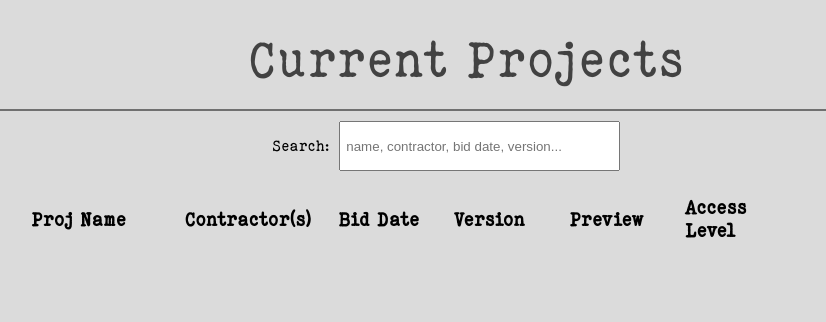
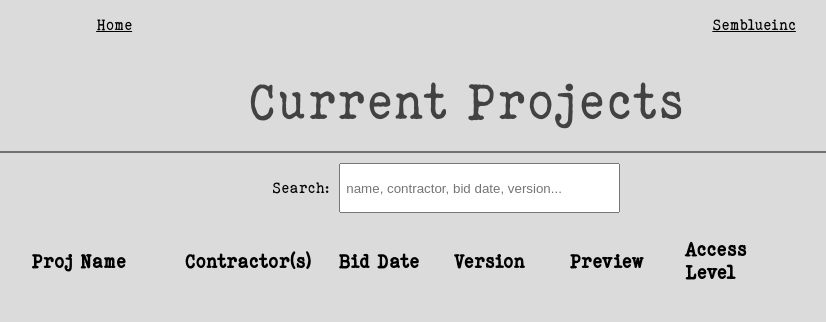
Before and after one commit to wcouture/ViewMyPlans, a website: page site-data/pages/plans.html in a window 1280 px wide. Shown: the whole page, without its empty margins (202-1028 px from the left). Drawn offline with Linux system fonts and the light colour scheme; no server answers; a web font is replaced by a local one.

Commit message:
Add return buttons to plan list

```diff
--- a/site-data/pages/plans.html
+++ b/site-data/pages/plans.html
@@ -9,6 +9,10 @@
         <link href="https://fonts.googleapis.com/css2?family=Freeman&family=Satisfy&display=swap" rel="stylesheet">
     </head>
     <body>
+        <p style="display: flex; align-content: center;">
+            <a style="text-decoration: underline; margin-left: auto; margin-right: auto;" href="/">Home</a>
+            <a style="text-decoration: underline; margin-left: auto; margin-right: auto;" href="https://semblueinc.com">Semblueinc</a>
+        </p>
         <div class="title-bar">Current Projects</div>
         <div class="category-bar">
             <div class="tab-bar">
```
